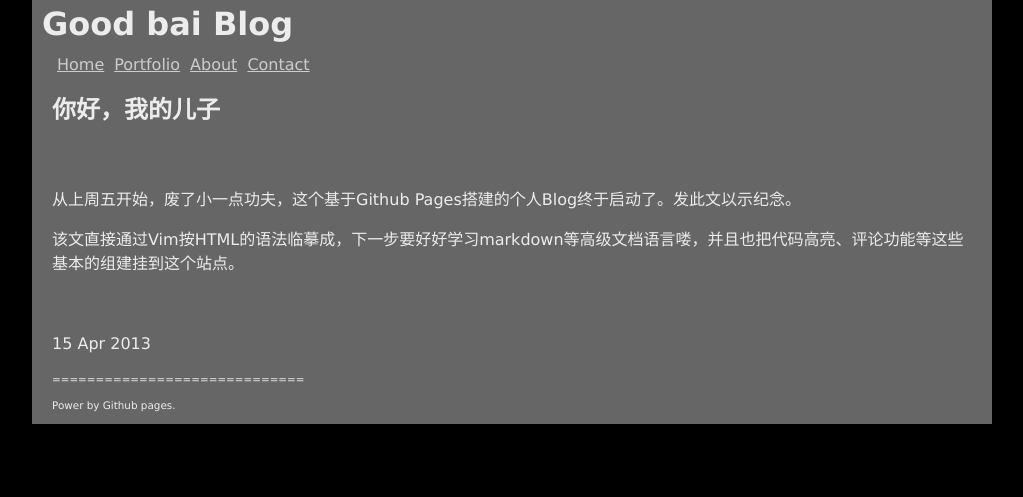
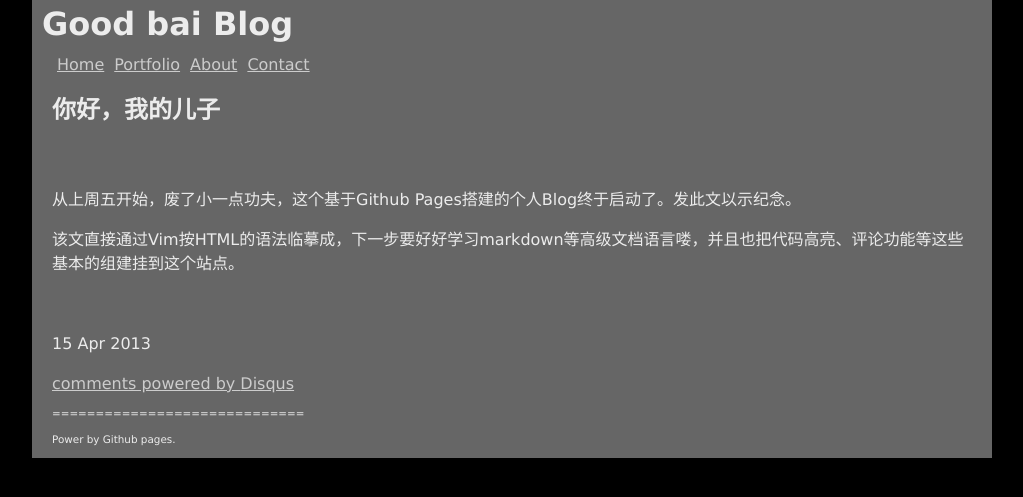
Before and after one commit to jsjwolf/pages, a Jekyll site: the page built from _posts/2013-04-15-Hello-My-Baby.html, in a window 1280 px wide. Shown: the top 497 px of the page, without its empty margins (128-1151 px from the left). Built offline with Jekyll 4.4.1, drawn with Linux system fonts in a browser that asks for light colours; Markdown is read by kramdown in place of the engine named in the settings; comment, search, counter and statistics services are not loaded; some of the changed lines change nothing that is shown.

Commit message:
added comment support (disqus)

```diff
--- a/_layouts/default.html
+++ b/_layouts/default.html
@@ -33,6 +33,24 @@
             </ul>
           </nav>
           {{ content }}
+
+    <div id="disqus_thread"></div>
+    <script type="text/javascript">
+        /* * * CONFIGURATION VARIABLES: EDIT BEFORE PASTING INTO YOUR WEBPAGE * * */
+        var disqus_shortname = 'goodbai'; // required: replace example with your forum shortname
+
+        /* * * DON'T EDIT BELOW THIS LINE * * */
+        (function() {
+            var dsq = document.createElement('script'); dsq.type = 'text/javascript'; dsq.async = true;
+            dsq.src = '//' + disqus_shortname + '.disqus.com/embed.js';
+            (document.getElementsByTagName('head')[0] || document.getElementsByTagName('body')[0]).appendChild(dsq);
+        })();
+    </script>
+    <noscript>Please enable JavaScript to view the <a href="http://disqus.com/?ref_noscript">comments powered by Disqus.</a></noscript>
+    <a href="http://disqus.com" class="dsq-brlink">comments powered by <span class="logo-disqus">Disqus</span></a>
+
+
+
           <footer>
             <p>
 	      =============================
```
Also changed, not shown: 3 other files.
